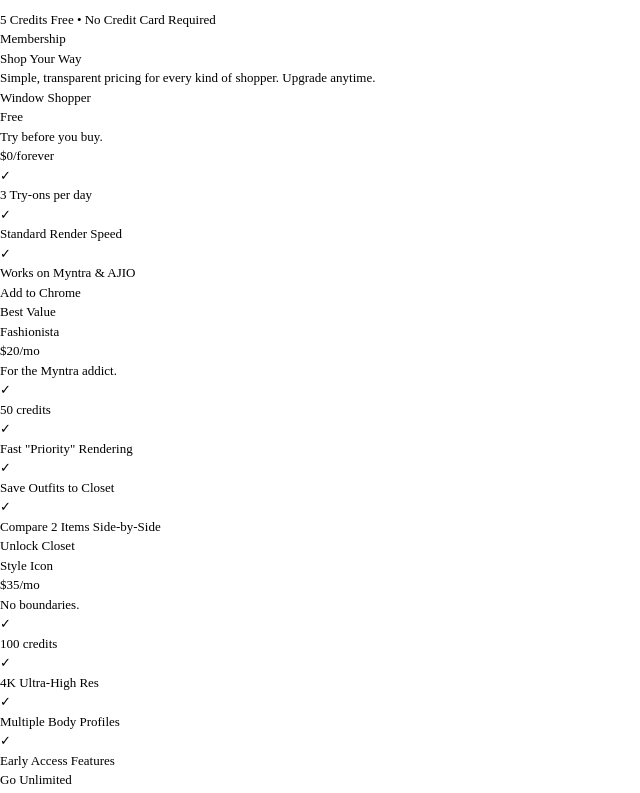
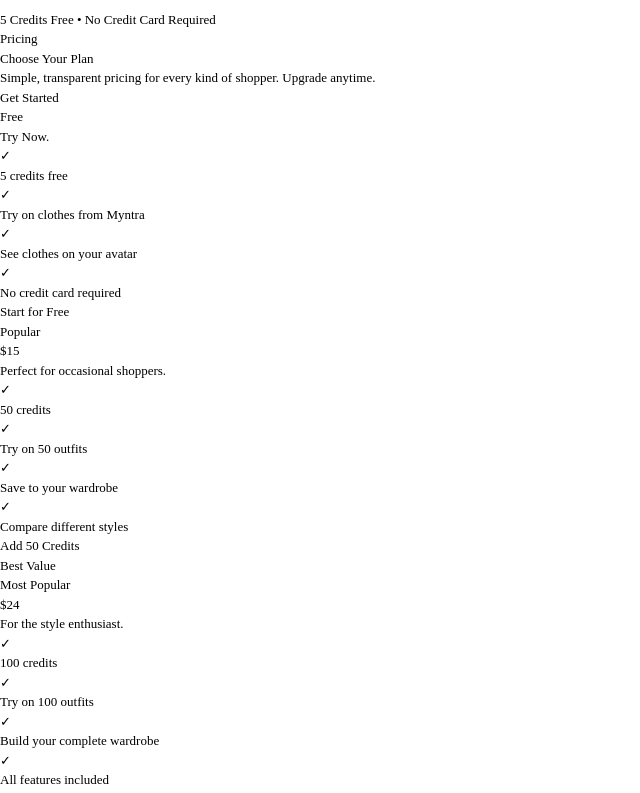
Before and after one commit to Nabhag8848/lyo, a React (Vite) app in the folder apps/lyo-website/: page / in a window 1280 px wide. Shown: the part 8724-9517 px from the top of the page, without its empty margins (0-640 px from the left). Built offline with nearby package versions, Linux system fonts and the light colour scheme; no server answers.

Commit message:
fix: pricing

```diff
--- a/apps/lyo-website/src/components/Pricing.tsx
+++ b/apps/lyo-website/src/components/Pricing.tsx
@@ -8,11 +8,11 @@
         <div className="text-center max-w-2xl mx-auto mb-20">
           <div className="inline-block border border-stone-200 rounded-full px-4 py-2 mb-6 bg-white shadow-sm">
             <span className="text-[10px] font-bold uppercase tracking-[0.25em] text-stone-500">
-              Membership
+              Pricing
             </span>
           </div>
           <h2 className="font-display text-5xl md:text-6xl mb-6 text-black tracking-wide uppercase">
-            Shop Your Way
+            Choose Your Plan
           </h2>
           <p className="text-stone-600 text-xl font-light">
             Simple, transparent pricing for every kind of shopper. Upgrade
@@ -20,143 +20,170 @@
           </p>
         </div>
 
-        <div className="grid lg:grid-cols-3 gap-8 max-w-6xl mx-auto">
+        <div className="grid lg:grid-cols-4 gap-8 max-w-8xl mx-auto">
           {/* Plan 1 */}
           <div className="bg-white p-10 rounded-2xl border border-stone-200 flex flex-col hover:shadow-xl transition-all duration-300 relative overflow-hidden group hover:-translate-y-2">
             <div className="mb-8">
               <span className="bg-stone-100 text-stone-500 px-3 py-1.5 rounded-full text-[10px] font-bold uppercase tracking-[0.2em]">
-                Window Shopper
+                Get Started
               </span>
             </div>
             <h3 className="font-display text-6xl mb-2">Free</h3>
             <p className="text-stone-400 text-sm mb-10 font-bold uppercase tracking-wider">
-              Try before you buy.
+              Try Now.
             </p>
-            <div className="text-4xl font-bold mb-10 text-stone-900">
-              $0
-              <span className="text-sm text-stone-400 font-bold ml-1 uppercase tracking-wider">
-                /forever
-              </span>
-            </div>
+            {/* <div className="text-4xl font-bold mb-10 text-stone-900">$0</div> */}
             <ul className="space-y-5 mb-12 flex-1">
               <li className="flex items-center gap-4 text-sm text-stone-700 font-bold">
                 <div className="w-5 h-5 rounded-full bg-stone-100 flex items-center justify-center shrink-0 text-black">
                   ✓
                 </div>
-                3 Try-ons per day
+                5 credits free
               </li>
               <li className="flex items-center gap-4 text-sm text-stone-600 font-medium">
                 <div className="w-5 h-5 rounded-full bg-stone-50 flex items-center justify-center shrink-0 text-stone-300">
                   ✓
                 </div>
-                Standard Render Speed
+                Try on clothes from Myntra
               </li>
               <li className="flex items-center gap-4 text-sm text-stone-600 font-medium">
                 <div className="w-5 h-5 rounded-full bg-stone-50 flex items-center justify-center shrink-0 text-stone-300">
                   ✓
                 </div>
-                Works on Myntra & AJIO
+                See clothes on your avatar
+              </li>
+              <li className="flex items-center gap-4 text-sm text-stone-600 font-medium">
+                <div className="w-5 h-5 rounded-full bg-stone-50 flex items-center justify-center shrink-0 text-stone-300">
+                  ✓
+                </div>
+                No credit card required
               </li>
             </ul>
             <button className="w-full py-5 border border-stone-200 rounded text-xs font-bold uppercase tracking-[0.2em] hover:bg-black hover:text-white hover:border-black transition-colors">
-              Add to Chrome
+              Start for Free
             </button>
           </div>
 
           {/* Plan 2 */}
+          <div className="bg-white p-10 rounded-2xl border border-stone-200 flex flex-col hover:shadow-xl transition-all duration-300 relative overflow-hidden group hover:-translate-y-2">
+            <div className="mb-8">
+              <span className="bg-stone-100 text-stone-500 px-3 py-1.5 rounded-full text-[10px] font-bold uppercase tracking-[0.2em]">
+                Popular
+              </span>
+            </div>
+            <h3 className="font-display text-6xl mb-2">$15</h3>
+            <p className="text-stone-400 text-sm mb-10 font-bold uppercase tracking-wider">
+              Perfect for occasional shoppers.
+            </p>
+            <ul className="space-y-5 mb-12 flex-1">
+              <li className="flex items-center gap-4 text-sm text-stone-700 font-bold">
+                <div className="w-5 h-5 rounded-full bg-stone-100 flex items-center justify-center shrink-0 text-black">
+                  ✓
+                </div>
+                50 credits
+              </li>
+              <li className="flex items-center gap-4 text-sm text-stone-600 font-medium">
+                <div className="w-5 h-5 rounded-full bg-stone-50 flex items-center justify-center shrink-0 text-stone-300">
+                  ✓
+                </div>
+                Try on 50 outfits
+              </li>
+              <li className="flex items-center gap-4 text-sm text-stone-600 font-medium">
+                <div className="w-5 h-5 rounded-full bg-stone-50 flex items-center justify-center shrink-0 text-stone-300">
+                  ✓
+                </div>
+                Save to your wardrobe
+              </li>
+              <li className="flex items-center gap-4 text-sm text-stone-600 font-medium">
+                <div className="w-5 h-5 rounded-full bg-stone-50 flex items-center justify-center shrink-0 text-stone-300">
+                  ✓
+                </div>
+                Compare different styles
+              </li>
+            </ul>
+            <button className="w-full py-5 border border-stone-200 rounded text-xs font-bold uppercase tracking-[0.2em] hover:bg-black hover:text-white hover:border-black transition-colors">
+              Add 50 Credits
+            </button>
+          </div>
+
+          {/* Plan 3 */}
           <div className="bg-stone-900 text-white p-10 rounded-2xl shadow-2xl flex flex-col relative transform md:-translate-y-6 overflow-hidden border border-stone-800">
             <div className="absolute top-0 right-0 bg-brand-pink text-white text-[10px] font-bold px-4 py-2 rounded-bl-xl uppercase tracking-[0.2em]">
               Best Value
             </div>
             <div className="mb-8">
               <span className="bg-stone-800 text-stone-300 px-3 py-1.5 rounded-full text-[10px] font-bold uppercase tracking-[0.2em]">
-                Fashionista
+                Most Popular
               </span>
             </div>
-            <h3 className="font-display text-6xl mb-2">
-              $20
-              <span className="text-xl font-light text-stone-500 ml-1">
-                /mo
-              </span>
-            </h3>
+            <h3 className="font-display text-6xl mb-2">$24</h3>
             <p className="text-stone-400 text-sm mb-10 font-bold uppercase tracking-wider">
-              For the Myntra addict.
+              For the style enthusiast.
             </p>
             <ul className="space-y-5 mb-12 flex-1">
               <li className="flex items-center gap-4 text-sm text-white font-bold">
                 <div className="w-5 h-5 rounded-full bg-brand-pink flex items-center justify-center shrink-0 text-white text-[10px]">
                   ✓
                 </div>
-                50 credits
+                100 credits
               </li>
               <li className="flex items-center gap-4 text-sm text-stone-300 font-medium">
                 <div className="w-5 h-5 rounded-full bg-stone-800 flex items-center justify-center shrink-0 text-stone-500 text-[10px]">
                   ✓
                 </div>
-                Fast "Priority" Rendering
+                Try on 100 outfits
               </li>
               <li className="flex items-center gap-4 text-sm text-stone-300 font-medium">
                 <div className="w-5 h-5 rounded-full bg-stone-800 flex items-center justify-center shrink-0 text-stone-500 text-[10px]">
                   ✓
                 </div>
-                Save Outfits to Closet
+                Build your complete wardrobe
               </li>
               <li className="flex items-center gap-4 text-sm text-stone-300 font-medium">
                 <div className="w-5 h-5 rounded-full bg-stone-800 flex items-center justify-center shrink-0 text-stone-500 text-[10px]">
                   ✓
                 </div>
-                Compare 2 Items Side-by-Side
+                All features included
               </li>
             </ul>
             <button className="w-full py-5 bg-white text-black rounded text-xs font-bold uppercase tracking-[0.2em] hover:bg-stone-200 transition-colors shadow-[0_0_20px_rgba(255,255,255,0.2)]">
-              Unlock Closet
+              Add 100 Credits
             </button>
           </div>
 
-          {/* Plan 3 */}
+          {/* Plan 4 - Contact Us */}
           <div className="bg-white p-10 rounded-2xl border border-stone-200 flex flex-col hover:shadow-xl transition-all duration-300 relative overflow-hidden group hover:-translate-y-2">
             <div className="mb-8">
               <span className="bg-stone-100 text-stone-500 px-3 py-1.5 rounded-full text-[10px] font-bold uppercase tracking-[0.2em]">
-                Style Icon
+                Custom
               </span>
             </div>
-            <h3 className="font-display text-6xl mb-2">
-              $35
-              <span className="text-xl font-light text-stone-400 ml-1">
-                /mo
-              </span>
-            </h3>
+            <h3 className="font-display text-6xl mb-2">Custom</h3>
             <p className="text-stone-400 text-sm mb-10 font-bold uppercase tracking-wider">
-              No boundaries.
+              Need more?
             </p>
             <ul className="space-y-5 mb-12 flex-1">
               <li className="flex items-center gap-4 text-sm text-stone-700 font-bold">
-                <div className="w-5 h-5 rounded-full bg-green-100 flex items-center justify-center shrink-0 text-green-600 text-[10px]">
+                <div className="w-5 h-5 rounded-full bg-stone-100 flex items-center justify-center shrink-0 text-black">
                   ✓
                 </div>
-                100 credits
+                Custom credit packages
               </li>
               <li className="flex items-center gap-4 text-sm text-stone-600 font-medium">
-                <div className="w-5 h-5 rounded-full bg-stone-100 flex items-center justify-center shrink-0 text-stone-400 text-[10px]">
+                <div className="w-5 h-5 rounded-full bg-stone-50 flex items-center justify-center shrink-0 text-stone-300">
                   ✓
                 </div>
-                4K Ultra-High Res
+                Dedicated support
               </li>
               <li className="flex items-center gap-4 text-sm text-stone-600 font-medium">
-                <div className="w-5 h-5 rounded-full bg-stone-100 flex items-center justify-center shrink-0 text-stone-400 text-[10px]">
+                <div className="w-5 h-5 rounded-full bg-stone-50 flex items-center justify-center shrink-0 text-stone-300">
                   ✓
                 </div>
-                Multiple Body Profiles
-              </li>
-              <li className="flex items-center gap-4 text-sm text-stone-600 font-medium">
-                <div className="w-5 h-5 rounded-full bg-stone-100 flex items-center justify-center shrink-0 text-stone-400 text-[10px]">
-                  ✓
-                </div>
-                Early Access Features
+                All features included
               </li>
             </ul>
             <button className="w-full py-5 border border-stone-200 rounded text-xs font-bold uppercase tracking-[0.2em] hover:bg-black hover:text-white hover:border-black transition-colors">
-              Go Unlimited
+              Contact Us
             </button>
           </div>
         </div>
```
